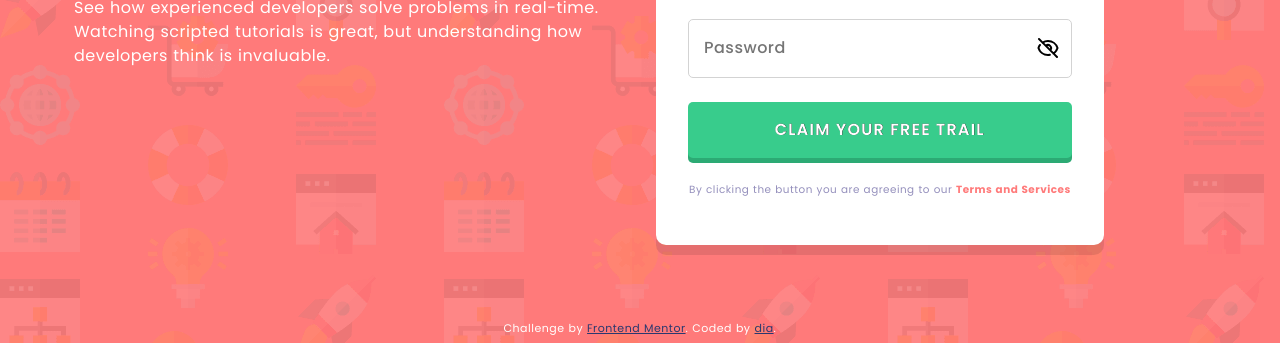
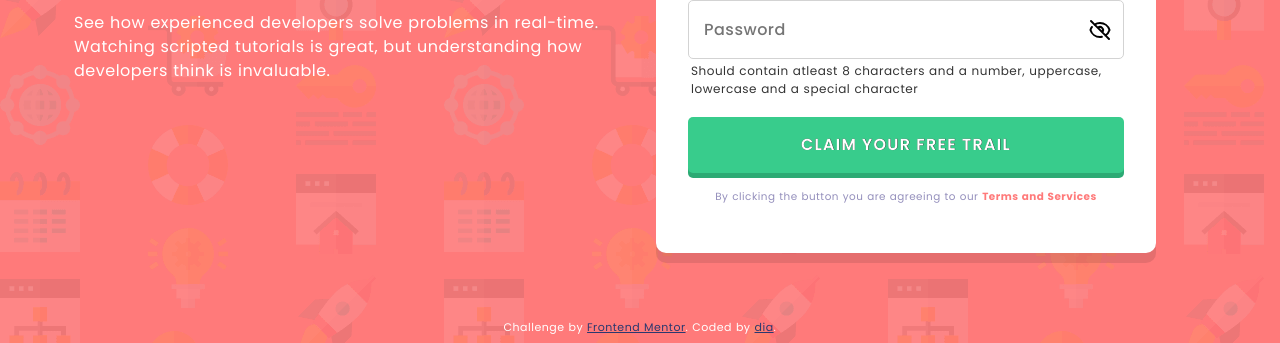
Before and after one commit to diaasaur/intro-component-with-sign-up-form, a plain HTML site: page index.html in a window 1280 px wide. Shown: the part 457-800 px from the top of the page. Drawn offline with Linux system fonts and the light colour scheme.

Commit message:
feedback changes

```diff
--- a/css/main.css
+++ b/css/main.css
@@ -74,18 +74,21 @@ body {
 
 /* form general */
 .form {
-	margin: 2em 0;
+	margin: 1.5em 0;
 	padding: 2em 1.5em;
 	border-radius: 10px;
 	background-color: var(--light-font-clr);
 	display: flex;
 	flex-direction: column;
 	color: #333;
-	gap: 1.5em;
+	/* gap: 1.5em; */
 	box-shadow: var(--box-shadow);
 }
 .form__p {
 	position: relative;
+}
+.form__p + .form__p {
+	margin-top: 1.5em;
 }
 
 .form__input {
@@ -147,11 +150,19 @@ body {
 	cursor: pointer;
 	box-shadow: 0px 5px 0px hsl(154, 59%, 42%);
 	text-shadow: var(--text-shadow);
+	transition: ease-in-out 0.3s;
+	margin: 1em 0;
 }
 .form__button:hover,
 .form__button:active {
 	box-shadow: none;
 	transform: translateY(2.5px);
+}
+
+.password-tip {
+	font-size: 12px;
+	text-align: start;
+	padding: 0.25em;
 }
 
 .form__tands {
@@ -272,7 +283,7 @@ input:-webkit-autofill:active {
 		grid-template-columns: 1fr 1fr;
 		grid-template-rows: 0.99fr 0.01fr;
 		place-items: center;
-		gap: 2em;
+		column-gap: 2em;
 	}
 
 	.header {
@@ -283,6 +294,7 @@ input:-webkit-autofill:active {
 
 	.main {
 		justify-self: flex-start;
+		align-self: flex-start;
 	}
 
 	.header__title {
@@ -296,5 +308,7 @@ input:-webkit-autofill:active {
 
 	.footer {
 		grid-column: 1/-1;
+		/* position: absolute; */
+		/* bottom: 0; */
 	}
 }
--- a/index.html
+++ b/index.html
@@ -90,6 +90,10 @@
 					<label for="password" class="form__label">Password</label>
 					<span class="eye"></span>
 				</p>
+				<small class="password-tip"
+					>Should contain atleast 8 characters and a number, uppercase,
+					lowercase and a special character
+				</small>
 
 				<button class="form__button" type="submit">
 					Claim your free trail
--- a/js/script.js
+++ b/js/script.js
@@ -81,11 +81,11 @@ form.addEventListener("submit", (e) => {
 	});
 
 	// if email is not valid
-	if (!inputs.email.hasError && !isValidEmail(inputs.email.value))
+	if (!inputs?.email?.hasError && !isValidEmail(inputs.email.value))
 		showError(inputs.email.error, "Looks like this is not an email");
 
 	// password check
-	const errorMsg = passwordErrors(inputs.password.value);
-	if (!inputs.password.hasError && errorMsg)
+	const errorMsg = passwordErrors(inputs?.password?.value);
+	if (!inputs?.password?.hasError && errorMsg)
 		showError(inputs.password.error, errorMsg);
 });
```
